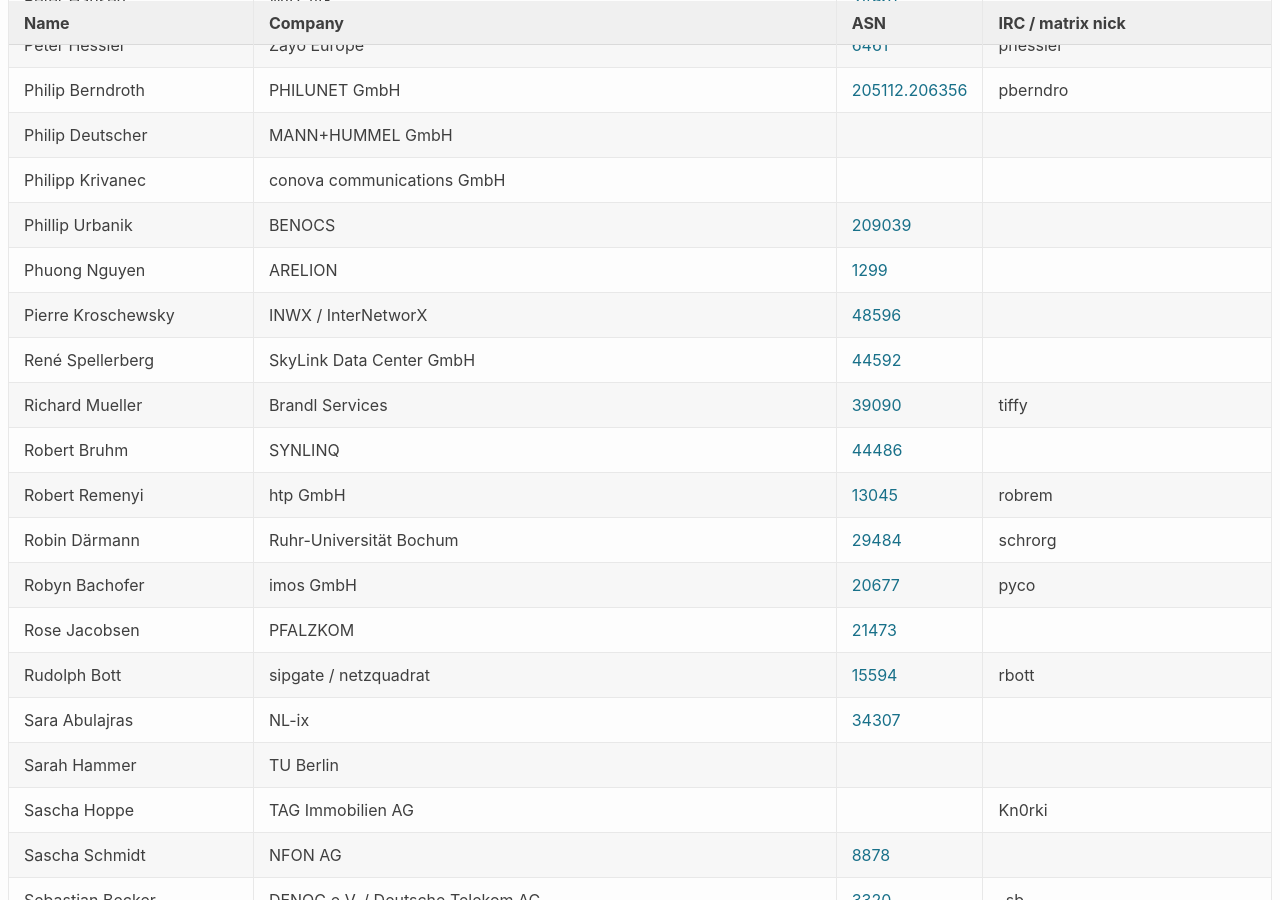
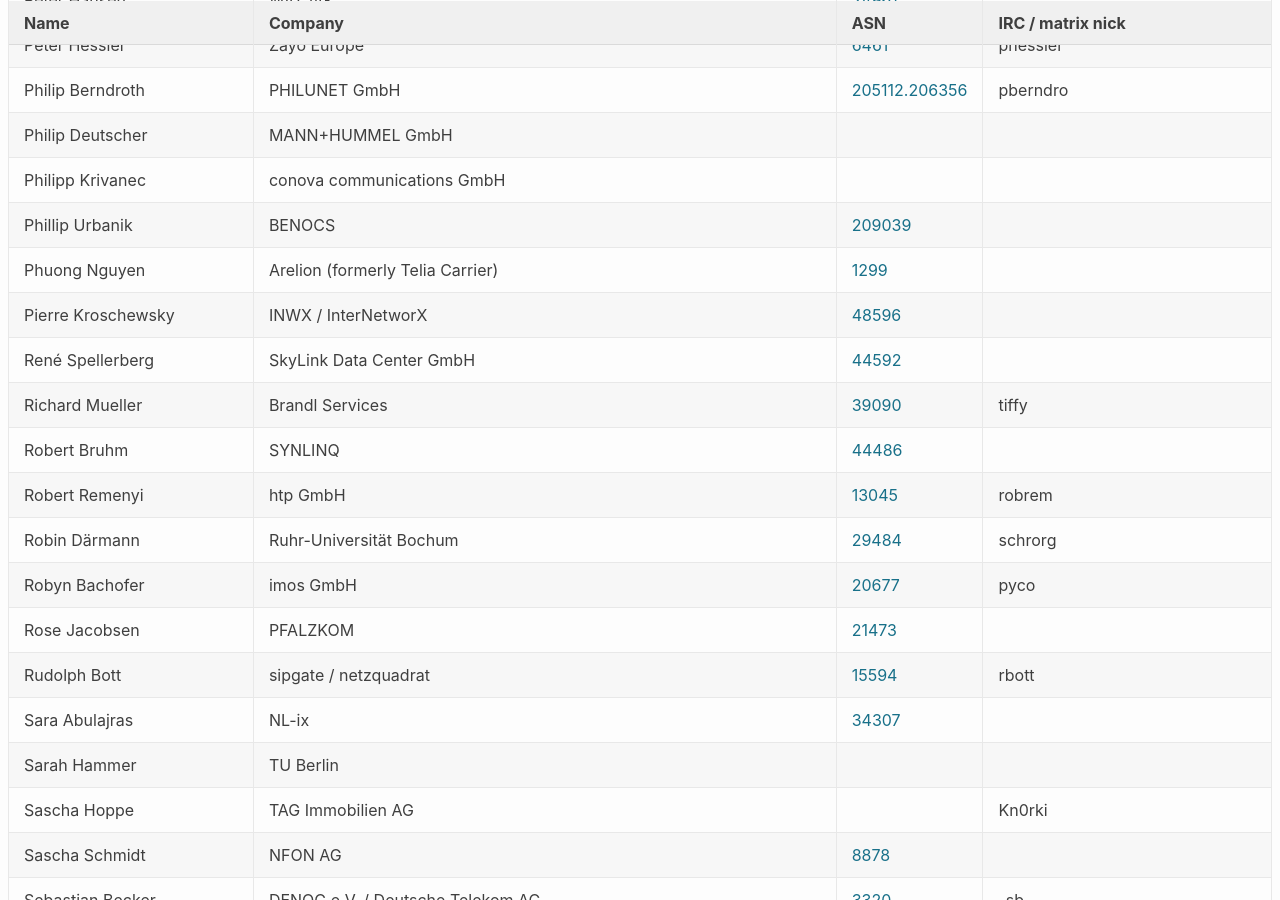
Before and after one commit to denog/pretix-attendeelist, a Jekyll site: the page built from denog16/index.markdown, in a window 1280 px wide and 900 px high, scrolled down 12175 px. Built offline with Jekyll 4.4.1, drawn with Linux system fonts in a browser that asks for light colours.

Commit message:
Latest data: Fri Oct 11 08:11:26 UTC 2024

```diff
--- a/_data/attendees_denog16_onsite.json
+++ b/_data/attendees_denog16_onsite.json
@@ -1621,7 +1621,7 @@
   },
   {
     "name": "Phuong Nguyen",
-    "company": "ARELION",
+    "company": "Arelion (formerly Telia Carrier)",
     "irc": null,
     "asn": "1299"
   },
```
